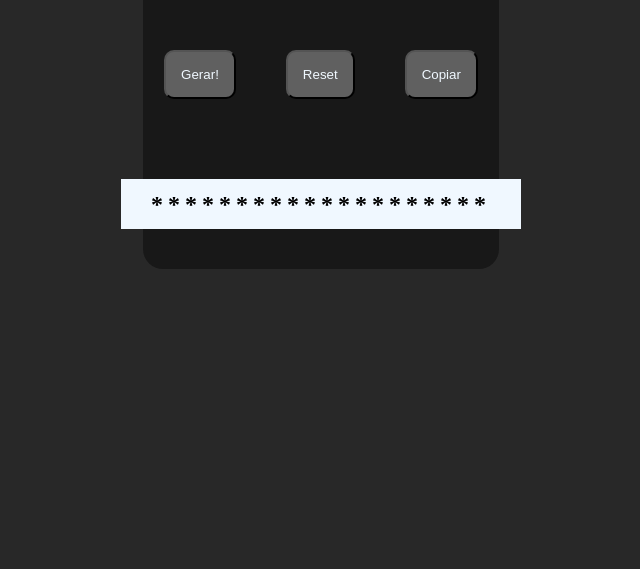
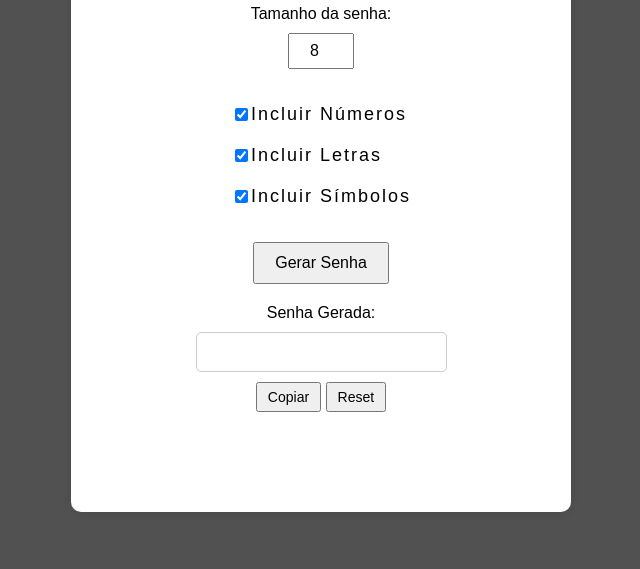
Before and after one commit to GuilhermeDrummond/passwordGenerate, a plain HTML site: page index.html in a window 1280 px wide. Shown: the part 231-800 px from the top of the page, without its empty margins (319-959 px from the left). Drawn offline with Linux system fonts and the light colour scheme.

Commit message:
atualizando

```diff
--- a/index.html
+++ b/index.html
@@ -1,24 +1,33 @@
 <!DOCTYPE html>
-<html lang="en">
+<html lang="pt-BR">
 <head>
     <meta charset="UTF-8">
-    <meta http-equiv="X-UA-Compatible" content="IE=edge">
     <meta name="viewport" content="width=device-width, initial-scale=1.0">
-    <title>Document</title>
+    <title>Gerador de Senhas</title>
     <link rel="stylesheet" href="styles.css">
 </head>
 <body>
     <div class="container">
-        <h2>PASSWORD GENERATOR</h2>
+        <h1>Gerador de Senhas</h1>
+        <label for="tamanho">Tamanho da senha:</label>
+        <input type="number" id="tamanho" value="8" min="1">
 
+        <div class="options">
+            <label><input type="checkbox" id="usarNumeros" checked> Incluir Números</label>
+            <label><input type="checkbox" id="usarLetras" checked> Incluir Letras</label>
+            <label><input type="checkbox" id="usarSimbolos" checked> Incluir Símbolos</label>
+        </div>
 
-        <div class="button">
-            <button class="gerar">Gerar!</button>
-            <button class="reset">Reset</button>
-            <button class="copy">Copiar</button>
+        <button onclick="gerarSenha()">Gerar Senha</button>
+        <div class="output">
+            <label for="senha">Senha Gerada:</label>
+            <input type="text" id="senha" readonly>
+            <div>
+                <button onclick="copiarSenha()">Copiar</button>
+                <button class="reset">Reset</button>
+            </div>
         </div>
-        <h2 id="password">********************</h2>
     </div>
+    <script src="script.js"></script>
 </body>
-<script src="script.js"></script>
 </html>
--- a/script.js
+++ b/script.js
@@ -1,53 +1,38 @@
-function getRandomCharacter() {
-    const characters = '0123456789abcdefghijklmnopqrstuvwxyzABCDEFGHIJKLMNOPQRSTUVWXYZ!@#$%^&*()_+[]{}|;:,.<>?';
-    const randomIndex = Math.floor(Math.random() * characters.length);
-    return characters[randomIndex];
+function gerarSenha() {
+    const tamanho = document.getElementById('tamanho').value;
+    const usarNumeros = document.getElementById('usarNumeros').checked;
+    const usarLetras = document.getElementById('usarLetras').checked;
+    const usarSimbolos = document.getElementById('usarSimbolos').checked;
+
+    let caracteres = '';
+    if (usarNumeros) caracteres += '0123456789';
+    if (usarLetras) caracteres += 'abcdefghijklmnopqrstuvwxyzABCDEFGHIJKLMNOPQRSTUVWXYZ';
+    if (usarSimbolos) caracteres += '!@#$%^&*()_+[]{}|;:,.<>?';
+
+    if (!caracteres) {
+        alert('Selecione pelo menos uma opção (números, letras, símbolos)');
+        return;
+    }
+
+    let senha = '';
+    for (let i = 0; i < tamanho; i++) {
+        senha += caracteres.charAt(Math.floor(Math.random() * caracteres.length));
+    }
+
+    document.getElementById('senha').value = senha;
 }
 
-function getRandomString(length) {
-    let result = '';
-    for (let i = 0; i < length; i++) {
-        result += getRandomCharacter();
-    }
-    return result;
+function copiarSenha() {
+    const senha = document.getElementById('senha');
+    senha.select();
+    senha.setSelectionRange(0, 99999);  // Para dispositivos móveis
+
+    document.execCommand('copy');
+    alert('Senha copiada para a área de transferência');
 }
 
-document.addEventListener("DOMContentLoaded", function() {
-    const password = document.querySelector("#password");
-    const creatPassword = document.querySelector(".gerar");
-    const copy = document.querySelector(".copy");
-    const reset = document.querySelector(".reset");
-
-    reset.addEventListener("click", function(event){
-        password.textContent = "********************";
-    });
-
-
-    creatPassword.addEventListener("click", function(event) {
-        const randomString = getRandomString(12);
-        password.textContent = randomString;
-    });
-
-        //Copiar senha
-    copy.addEventListener("click", function(event) {
-        // Seleciona o texto do elemento password
-        const textToCopy = password.textContent;
-
-        // Cria um elemento de input temporário
-        const tempInput = document.createElement("input");
-        tempInput.value = textToCopy;
-        document.body.appendChild(tempInput);
-
-        // Seleciona o texto no input temporário
-        tempInput.select();
-
-        // Copia o texto selecionado para a área de transferência
-        document.execCommand("copy");
-
-        // Remove o input temporário
-        document.body.removeChild(tempInput);
-
-        // Feedback para o usuário
-        alert("Senha copiada para a área de transferência!");
-    });
+document.addEventListener("click", function(e) {
+    if (e.target.classList.contains('reset')) {
+        document.getElementById('senha').value = '';
+    }
 });
--- a/styles.css
+++ b/styles.css
@@ -1,49 +1,84 @@
 body {
+    font-family: Arial, sans-serif;
     display: flex;
+    justify-content: center;
     align-items: center;
-    justify-content: center;
-    background-color: rgb(40, 40, 40);
-}
-
-button{
-    padding: 15px;
-    border-radius: 10px;
-    color: aliceblue;
-    background-color: rgb(96, 96, 96);
+    height: 100vh;
+    background-color: #515151;
+    margin: 0;
 }
 
 .container {
     display: flex;
     flex-direction: column;
     align-items: center;
-    justify-content: center;
-    margin-top: 10%;
-    gap: 60px;
-    color: aliceblue;
-    background-color: rgb(24, 24, 24);
-    width: 25%;
-    padding: 20px;
-    border-radius: 20px;
+    justify-items: center;
+    background-color: #ffffff;
+    padding: 100px;
+    border-radius: 10px;
+    box-shadow: 0 0 10px rgba(0, 0, 0, 0.1);
+    text-align: center;
+    width: 300px;
+}
+
+h1 {
+    margin-bottom: 20px;
+}
+
+label {
+    display: block;
+    margin-bottom: 10px;
+}
+
+#tamanho {
+    padding-left: 20px;
+    width: 40px;
+    height: 30px;
+    font-size: medium;
+    margin-bottom: 20px;
+}
+.options {
+    display: flex;
+    gap: 10px;
+    flex-direction: column;
+    margin-top: 10px;
+    margin-bottom: 10px;
+}
+.options label {
+    display: flex;
+    letter-spacing: 2px;
+    font-size:large;
+    margin: 5px 0;
 
 }
 
-.button {
-    display: flex;
-    gap: 50px;
+button {
+    margin-top: 20px;
+    padding: 10px 20px;
+    font-size: 16px;
+    cursor: pointer;
 }
 
-.dificultPassword {
+.output {
     display: flex;
     flex-direction: column;
+    align-items: center;
+    margin-top: 20px;
 }
 
-#password {
-    display: flex;
-    align-items: center;
-    justify-content: center;
-    background-color: aliceblue;
-    color: black;
-    width: 400px;
-    height: 50px;
-    letter-spacing: 5px;
+#senha {
+    width: 100%;
+    padding: 10px;
+    font-size: 16px;
+    text-align: center;
+    border: 1px solid #ccc;
+    border-radius: 5px;
 }
+
+
+.output button {
+    margin-top: 10px;
+    padding: 5px 10px;
+    font-size: 14px;
+    cursor: pointer;
+}
```
